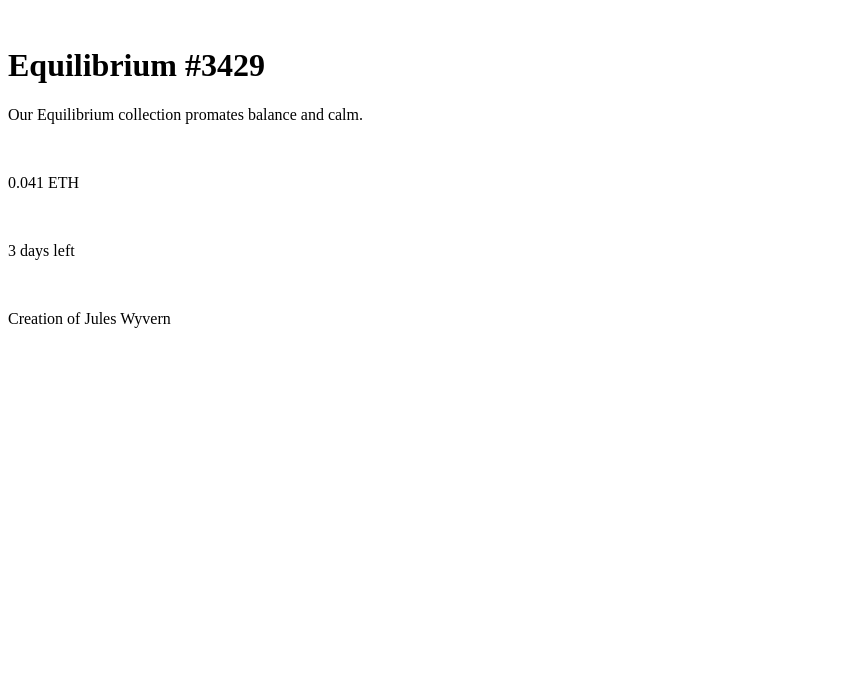
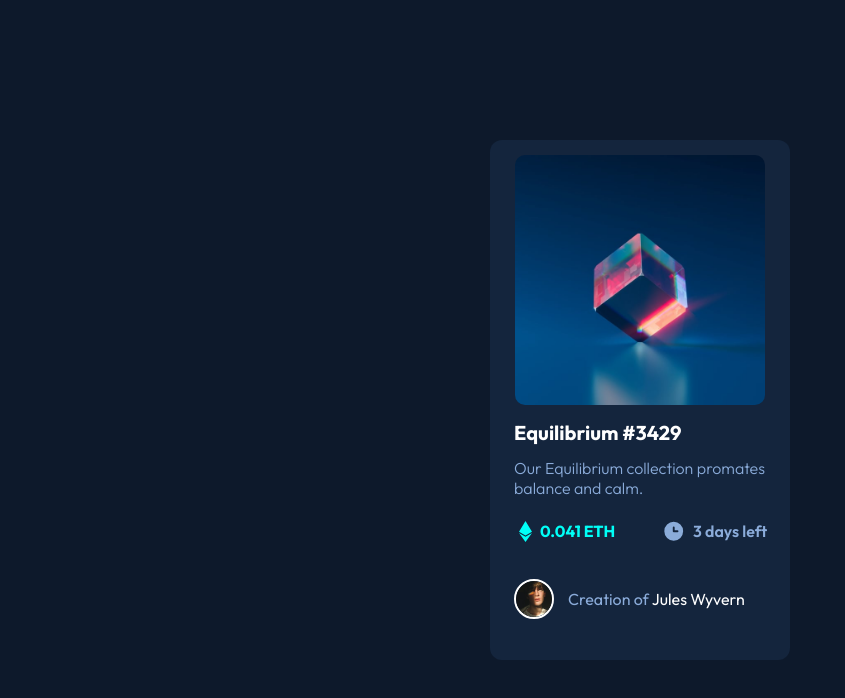
Before and after one commit to Railapa/ex-card-equilibrium, a plain HTML site: page index.html in a window 1280 px wide. Shown: the whole page, without its empty margins (0-845 px from the left). Drawn offline with Linux system fonts and the light colour scheme; the site is published under a folder, as on GitHub Pages, so addresses that start at the root find nothing.

Commit message:
card atualizado

```diff
--- a/index.html
+++ b/index.html
@@ -4,12 +4,12 @@
     <meta charset="UTF-8">
     <meta name="viewport" content="width=device-width, initial-scale=1.0">
     <title>Desafio 7</title>
-    <link rel="stylesheet" href="/css/style.css">
+    <link rel="stylesheet" href="./css/style.css">
 </head>
 <body>
     <main class="card">
         <div class="img-main">
-            <img src="/images/image-equilibrium.jpg" alt="">
+            <img src="./images/image-equilibrium.jpg" alt="">
         </div>
         <div class="cabecalho">
              <h1>Equilibrium #3429</h1>
@@ -17,17 +17,17 @@
         </div>
         <div class="ethereum">
             <span>
-                 <img class="img-ethereum" src="/images/icon-ethereum.svg" alt="">
+                 <img class="img-ethereum" src="./images/icon-ethereum.svg" alt="">
                 <p>0.041 ETH</p>
             </span>
             <div class="ethereum-days">
-                <img src="/images/icon-clock.svg" alt="">
+                <img src="./images/icon-clock.svg" alt="">
                 <p>3 days left</p>
             </div>
         </div>
 
         <div class="criadora">
-            <img class="img-criadora" src="/images/image-avatar.png" alt="">
+            <img class="img-criadora" src="./images/image-avatar.png" alt="">
             <p><span>Creation of</span> Jules Wyvern</p>
         </div>
 
```
